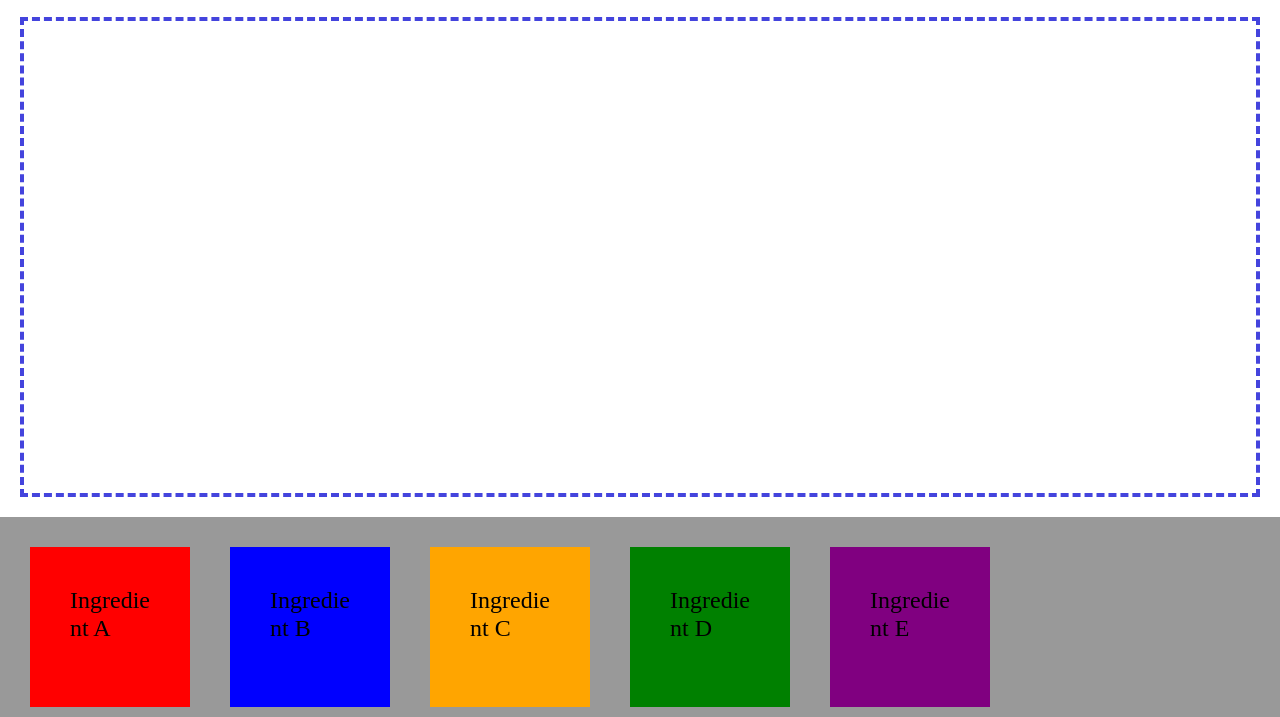
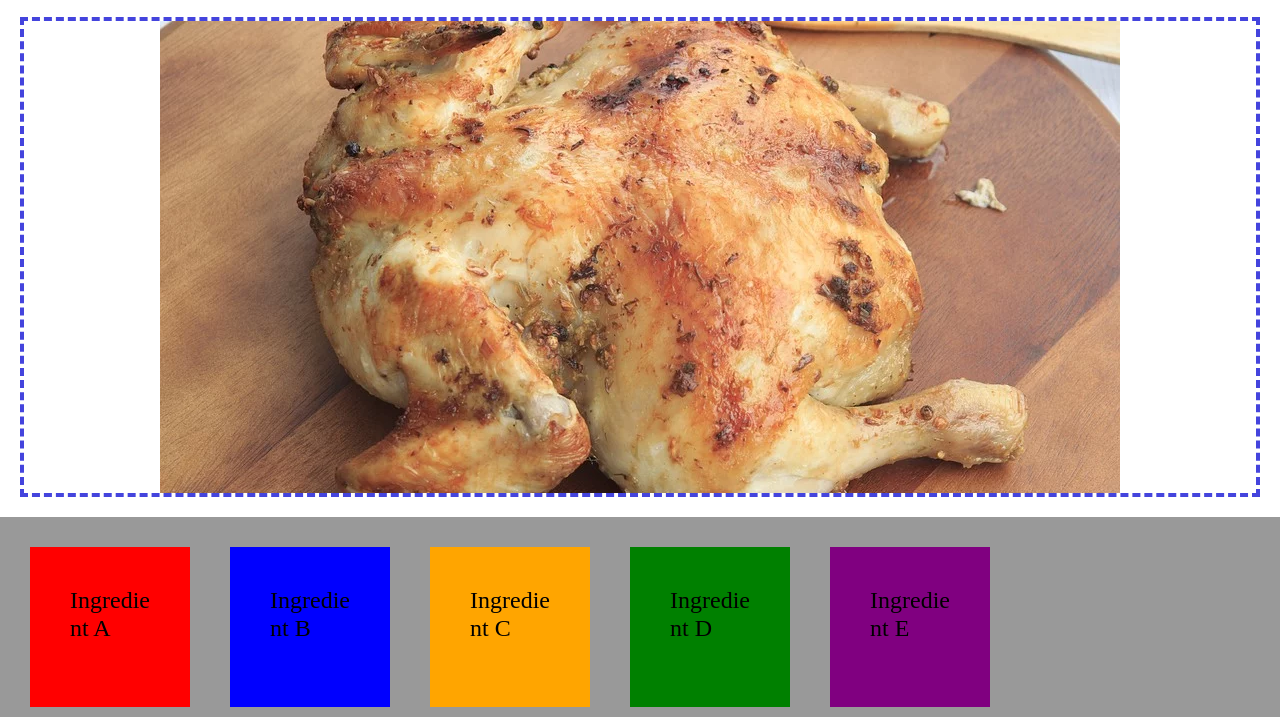
Before and after one commit to Daru13/psud-serious-cooking-game, a website with bundled scripts: page src/html/index.html in a window 1280 px wide. Both pictures are taken after a click on the button "Play". Shown: the part 83-800 px from the top of the page. Built offline with nearby package versions, Linux system fonts and the light colour scheme.

Commit message:
Add a picture of the preparation to the cooking scene.

```diff
--- a/src/css/game.css
+++ b/src/css/game.css
@@ -152,6 +152,13 @@ html, body, #game-container, .scene {
 
 #recipe-cooking .cooking-space .ingredient-drop-zone.drop-enabled {
     border-color: #D44;
+}
+
+#recipe-cooking .cooking-space .preparation-picture {
+    width: 100%;
+    height: 100%;
+    background-repeat: no-repeat;
+    background-position: center;
 }
 
 #recipe-cooking .ingredient-list {
--- a/src/ts/rendering/RecipeCookingScene.ts
+++ b/src/ts/rendering/RecipeCookingScene.ts
@@ -20,6 +20,7 @@ export class RecipeCookingScene extends Scene {
     private timerNode: HTMLElement;
     private doneButtonNode: HTMLButtonElement;
     private recipeTitleNode: HTMLHeadingElement;
+    private preparationPictureNode: HTMLElement;
     private ingredientListNode: HTMLElement;
 
     constructor(game: Game) {
@@ -33,6 +34,7 @@ export class RecipeCookingScene extends Scene {
         this.timerNode = null;
         this.doneButtonNode = null;
         this.recipeTitleNode = null;
+        this.preparationPictureNode = null;
         this.ingredientListNode = null;
 
         this.createRootElement();
@@ -95,6 +97,7 @@ export class RecipeCookingScene extends Scene {
         // Drop zone
         const ingredientDropZone = document.createElement("div");
         ingredientDropZone.classList.add("ingredient-drop-zone");
+        cookingSpace.append(ingredientDropZone);
 
         interact(ingredientDropZone).dropzone({
             accept: ".ingredient",
@@ -113,7 +116,12 @@ export class RecipeCookingScene extends Scene {
             },
         });
 
-        cookingSpace.append(ingredientDropZone);
+        // Preparation picture
+        const preparationPicture = document.createElement("div");
+        preparationPicture.classList.add("preparation-picture");
+        ingredientDropZone.append(preparationPicture);
+
+        this.preparationPictureNode = preparationPicture;
     }
 
     private createIngredientList(): void {
@@ -133,6 +141,11 @@ export class RecipeCookingScene extends Scene {
         const timerString = `${minutesString}:${secondsString}`;
 
         this.timerNode.innerText = timerString;
+    }
+
+    private updatePreparationPicture(): void {
+        const recipeName = this.game.currentPreparation.targetRecipe.name;
+        this.preparationPictureNode.setAttribute("data-recipe", recipeName);
     }
 
     private updateIngredientList(): void {
@@ -184,12 +197,13 @@ export class RecipeCookingScene extends Scene {
     }
 
     beforeMount(): void {
-        // Update the title
+        // Update the title bar
         const preparationName = this.game.currentPreparation.targetRecipe.name;
         this.recipeTitleNode.innerText = preparationName;
+        this.updateDoneButton();
 
-        // Update the done button
-        this.updateDoneButton();
+        // Update the cooking space
+        this.updatePreparationPicture();
 
         // Update the list of ingredients
         this.updateIngredientList();
```
